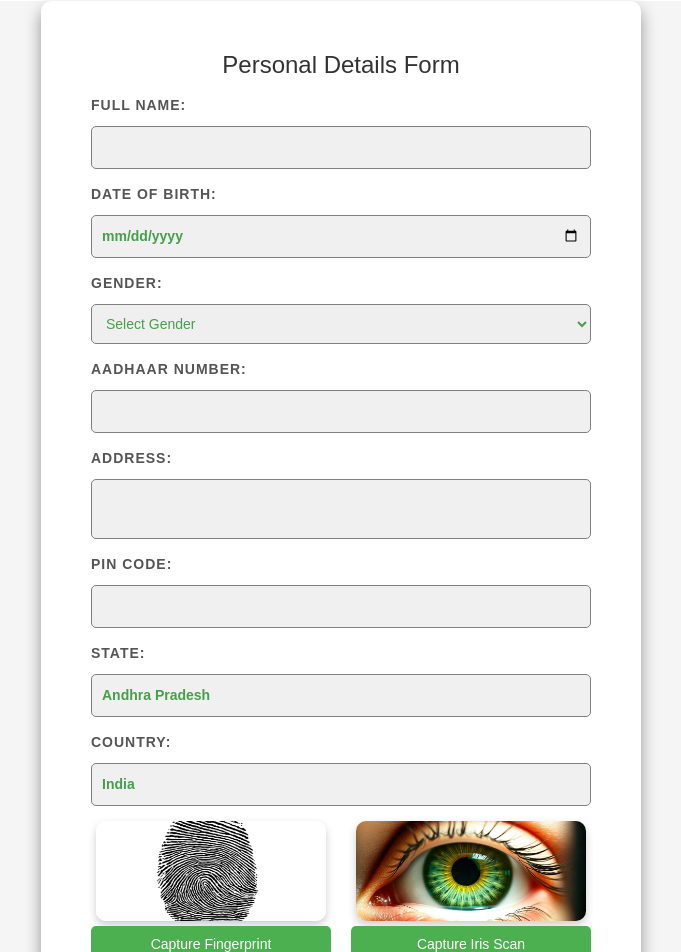
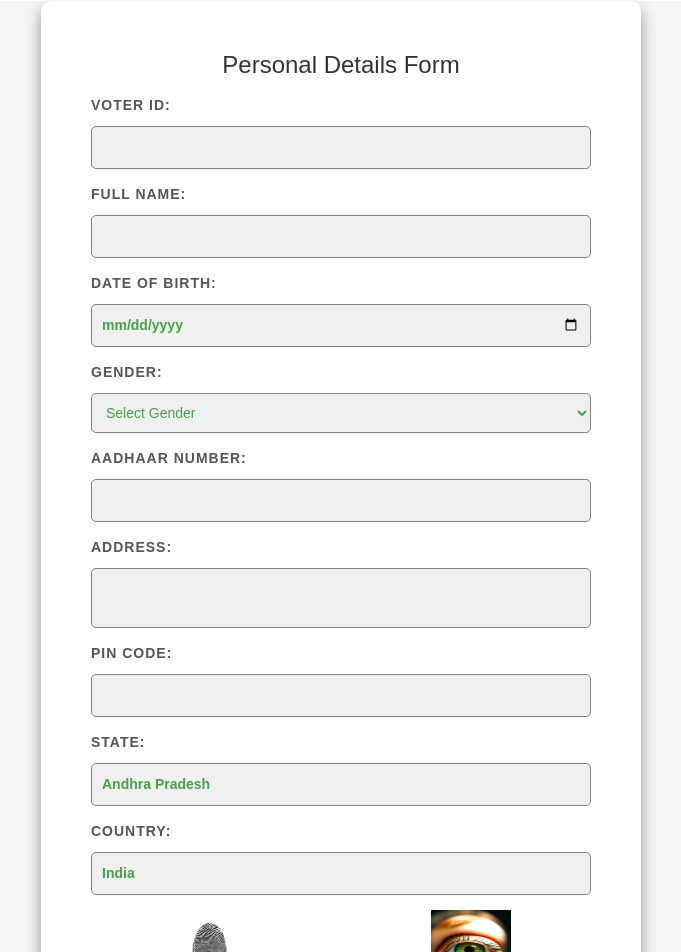
Before and after one commit to 21MH1A05A6/Secure-Online-E-Voting-System, a React (Create React App) app in the folder frontend/: page /details in a window 1280 px wide. Shown: the top 952 px of the page, without its empty margins (299-980 px from the left). Built offline with nearby package versions, Linux system fonts and the light colour scheme.

Commit message:
Update PersonalDetailsForm.js

```diff
--- a/frontend/src/components/PersonalDetailsForm.js
+++ b/frontend/src/components/PersonalDetailsForm.js
@@ -1,9 +1,11 @@
-import React, { useState } from "react";
+import React, { useState, useEffect } from "react";
+import axios from "axios"; // Import Axios
 import "../assets/css/details.css";
 import pic8 from "../assets/images/pic8.png";
 import pic9 from "../assets/images/pic9.jpeg";
 
 const PersonalDetailsForm = () => {
+  const [voterId, setVoterId] = useState(""); // State for Voter ID
   const [formData, setFormData] = useState({
     aadhaarNumber: "",
     fullName: "",
@@ -11,11 +13,35 @@ const PersonalDetailsForm = () => {
     gender: "",
     address: "",
     pincode: "",
-        state: "",
-        country: "",
+    state: "Andhra Pradesh",
+    country: "India",
   });
+  const [error, setError] = useState("");
 
-    const [error, setError] = useState("");
+  useEffect(() => {
+    const fetchVoterId = async () => {
+      const email = localStorage.getItem("email"); // Retrieve email from localStorage
+      if (!email) {
+        console.error("No email found in localStorage");
+        return;
+      }
+
+      try {
+        const response = await axios.post(
+          "http://localhost:5000/api/user/getVoterId",
+          { email }
+        );
+        setVoterId(response.data.voterId); // Set voterId from the response
+      } catch (error) {
+        console.error(
+          "Error fetching voterId:",
+          error.response?.data?.message || error.message
+        );
+      }
+    };
+
+    fetchVoterId();
+  }, []);
 
   const handleChange = (e) => {
     const { name, value } = e.target;
@@ -41,18 +67,23 @@ const PersonalDetailsForm = () => {
       <div className="personal-details-container">
         <h2>Personal Details Form</h2>
         <form onSubmit={handleSubmit}>
-
-
+          <div className="input-container">
+            <label>Voter ID:</label>
+            <input type="text" name="voterId" value={voterId} readOnly />
+          </div>
           <div className="input-container">
             <label>Full Name:</label>
-                    <input type="text" name="fullName" onChange={handleChange} required />
+            <input
+              type="text"
+              name="fullName"
+              onChange={handleChange}
+              required
+            />
           </div>
-
           <div className="input-container">
             <label>Date of Birth:</label>
             <input type="date" name="dob" onChange={handleChange} required />
           </div>
-
           <div className="input-container">
             <label>Gender:</label>
             <select name="gender" onChange={handleChange} required>
@@ -73,42 +104,57 @@ const PersonalDetailsForm = () => {
             />
             {error && <p className="error-message">{error}</p>}
           </div>
-
           <div className="input-container">
             <label>Address:</label>
-                    <input type="text" name="address" style={{height:"60px"}}onChange={handleChange} required />
+            <input
+              type="text"
+              name="address"
+              style={{ height: "60px" }}
+              onChange={handleChange}
+              required
+            />
+          </div>
+          <div className="input-container">
+            <label>Pin Code:</label>
+            <input
+              type="text"
+              name="pincode"
+              onChange={handleChange}
+              required
+            />
+          </div>
+          <div className="input-container">
+            <label>State:</label>
+            <input type="text" name="state" value="Andhra Pradesh" readOnly />
+          </div>
+          <div className="input-container">
+            <label>Country:</label>
+            <input type="text" name="country" value="India" readOnly />
           </div>
 
-                <div className="input-container">
-                    <label>Pin Code:</label>
-                    <input type="text" name="pincode" onChange={handleChange} required />
-                </div>
-
-                <div className="input-container">
-                    <label>State:</label>
-                    <input type="text" name="state"  value="Andhra Pradesh" readOnly />
-                </div>
-
-                <div className="input-container">
-                    <label>Country:</label>
-                    <input type="text" name="country" value="India" readOnly  />
-                </div>
-
-                {/* Fingerprint and Iris Scan Buttons with Images */}
+          {/* Fingerprint and Iris Scan Buttons */}
           <div className="biometric-section">
             <div className="biometric-item">
-                        <img src={pic8} alt="FingerPrint-Scan" style={{width: "230px",height: "100px",borderRadius: "10px",objectFit: "cover",boxShadow: "0 4px 8px rgba(0, 0, 0, 0.2)",transition: "transform 0.3s ease-in-out",}}/>
-                        <button type="button" className="biometric-btn">Capture Fingerprint</button>
+              <img
+                src={pic8}
+                alt="FingerPrint-Scan"
+                className="biometric-image"
+              />
+              <button type="button" className="biometric-btn">
+                Capture Fingerprint
+              </button>
             </div>
-
             <div className="biometric-item">
-                        <img src={pic9} alt="Iris-Scan" style={{width: "230px",height: "100px",borderRadius: "10px",objectFit: "cover",boxShadow: "0 4px 8px rgba(0, 0, 0, 0.2)",transition: "transform 0.3s ease-in-out",}}/>
-                        <button type="button" className="biometric-btn">Capture Iris Scan</button>
+              <img src={pic9} alt="Iris-Scan" className="biometric-image" />
+              <button type="button" className="biometric-btn">
+                Capture Iris Scan
+              </button>
             </div>
           </div>
 
-
-                <button type="submit" className="submit-btn">Submit</button>
+          <button type="submit" className="submit-btn">
+            Submit
+          </button>
         </form>
       </div>
     </div>
```
Lines whose indentation alone changed are shown as unchanged.
